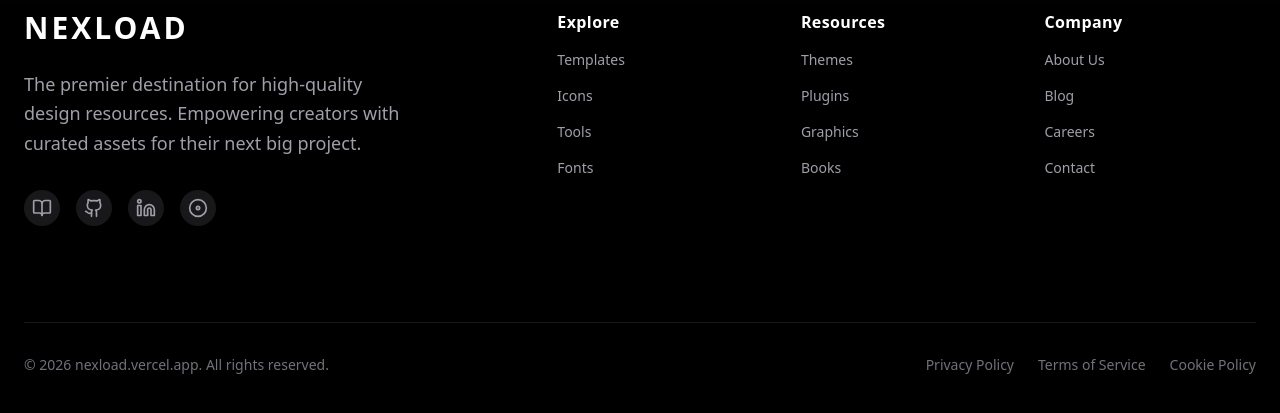
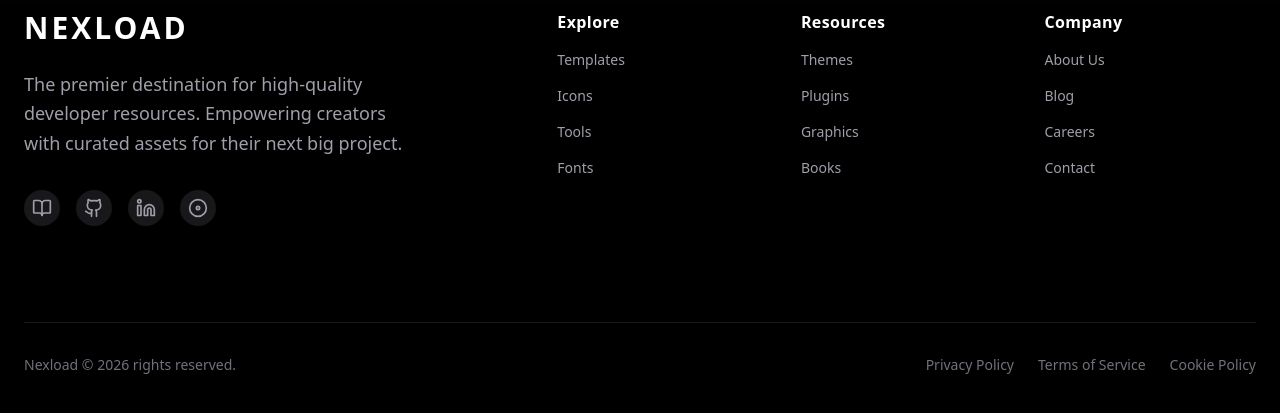
Before and after one commit to Jadu07/Nexload, a React (Vite) app in the folder frontend/: page / in a window 1280 px wide. Shown: the part 2034-2447 px from the top of the page. Built offline with nearby package versions, Linux system fonts and the light colour scheme; no server answers; the database is empty.

Commit message:
improvement to footer

```diff
--- a/frontend/src/components/Footer.jsx
+++ b/frontend/src/components/Footer.jsx
@@ -17,7 +17,7 @@ export default function Footer() {
               NEXLOAD
             </Link>
             <p className="text-zinc-400 text-lg leading-relaxed max-w-sm mb-8">
-              The premier destination for high-quality design resources. Empowering creators with curated assets for their next big project.
+              The premier destination for high-quality developer resources. Empowering creators with curated assets for their next big project.
             </p>
             <div className="flex items-center gap-4">
               <SocialLink href="https://medium.com/@jadu07" icon={<BookOpen size={20} />} label="Medium" />
@@ -56,7 +56,7 @@ export default function Footer() {
 
         <div className="pt-8 border-t border-zinc-900 flex flex-col md:flex-row justify-between items-center gap-4">
           <div className="text-zinc-500 text-sm">
-            © {currentYear} nexload.vercel.app. All rights reserved.
+            Nexload © {currentYear} rights reserved.
           </div>
           <div className="flex gap-6 text-sm text-zinc-500">
             <Link to="/privacy" className="hover:text-white transition-colors">Privacy Policy</Link>
```
